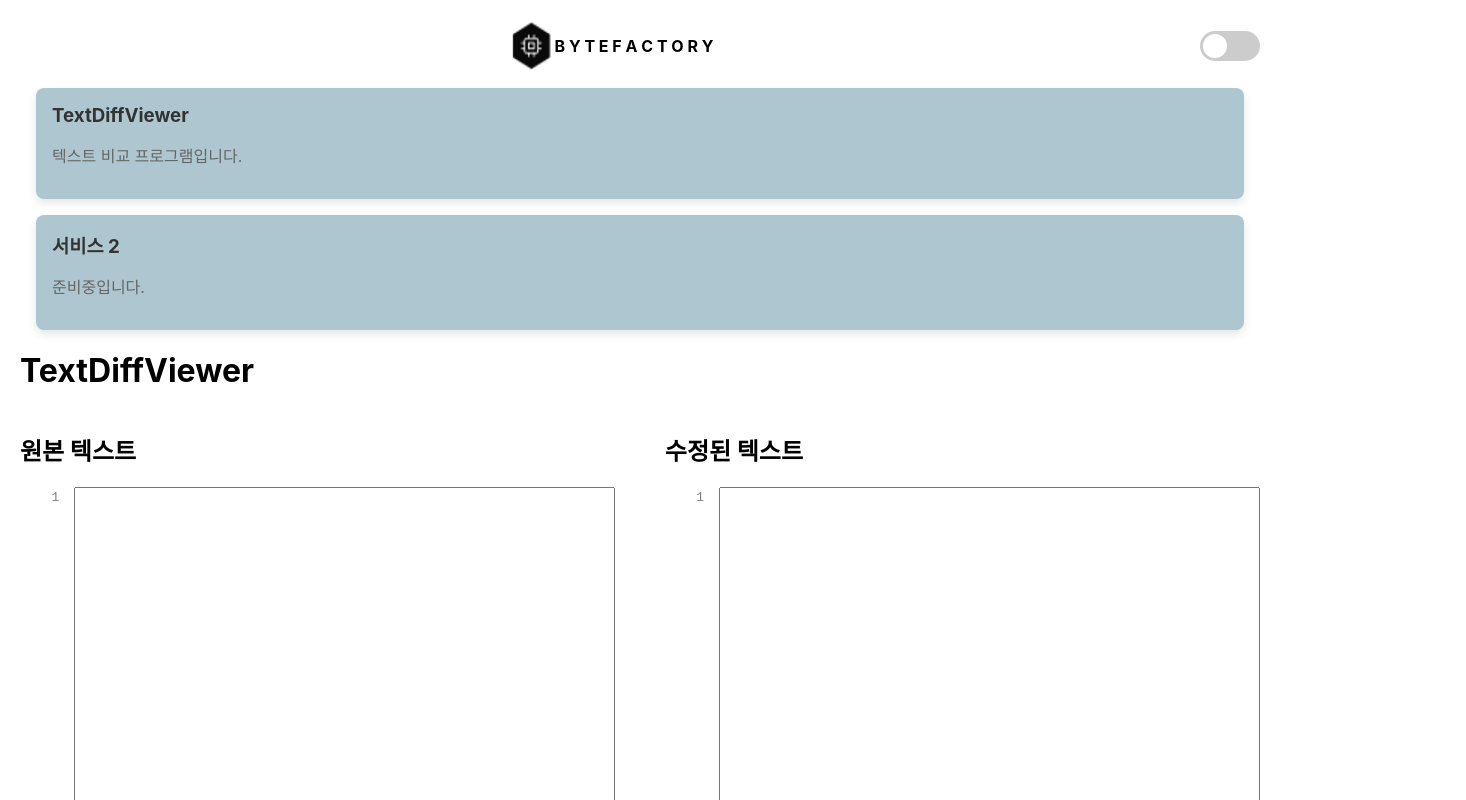
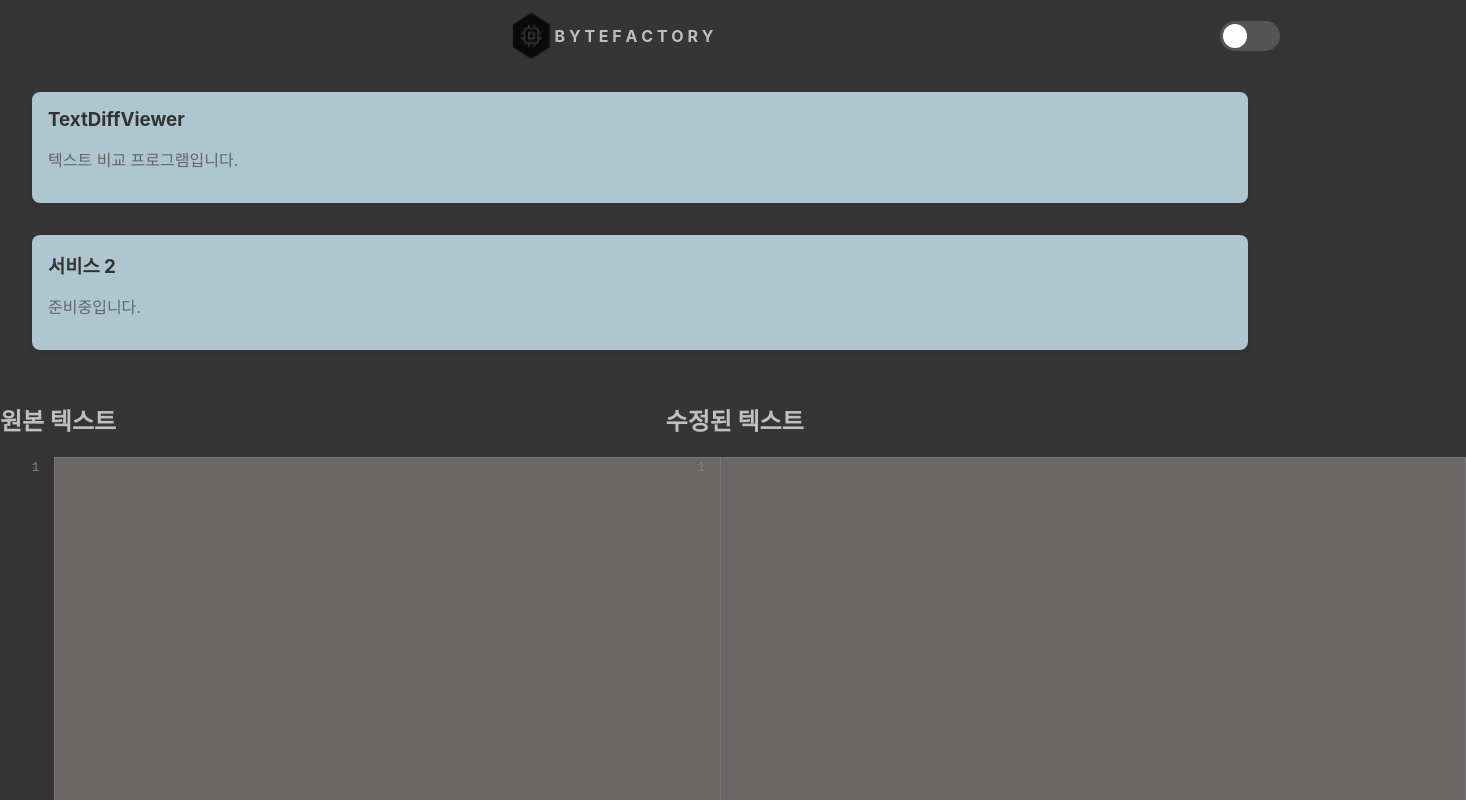
Before and after one commit to WonmoLee/ByteFactory, a React (Create React App) app: page /TextDiffViewer in a window 1280 px wide. Shown: the top 800 px of the page, 1466 px wide, since content can reach past the window. Built offline with nearby package versions, Linux system fonts and the light colour scheme.

Commit message:
전체적인 뷰 작업

```diff
--- a/public/electron.js
+++ b/public/electron.js
@@ -9,8 +9,8 @@ import('electron-is-dev').then((module) => {
   function createWindow() {
     // 브라우저 창 생성
     let win = new BrowserWindow({
-      width: 1600,
-      height: 800,
+      width: 1800,
+      height: 900,
       webPreferences: {
         nodeIntegration: true,
         contextIsolation: false,
--- a/src/App.css
+++ b/src/App.css
@@ -39,9 +39,12 @@
 
 .App-header {
   display: flex;
+  position: fixed;
   justify-content: space-between; /* 양 끝에 요소를 배치하고, 중간 요소는 가운데에 위치 */
   align-items: center;
   width: 100%;
+  background-color: #353535;
+  padding: 10px 0px;
 }
 
 .center-container {
@@ -62,7 +65,7 @@
 
 @keyframes slideOut {
   to {
-    transform: translateX(-44%); /* 왼쪽으로 이동하도록 transform을 적용합니다 */
+    transform: translateX(-43.5%); /* 왼쪽으로 이동하도록 transform을 적용합니다 */
   }
 }
 
@@ -72,7 +75,7 @@
 
 @keyframes slideIn {
   from {
-    transform: translateX(-44%);
+    transform: translateX(-43.5%);
   }
   to {
     transform: translateX(0);
@@ -103,9 +106,12 @@
 }
 
 .content-area {
-  transition: margin-left 1s;
+  padding-top: 60px; /* 헤더 높이에 맞춰 상단 여백 추가 */
+  transition: margin-left 1s, width 1s; /* 부드러운 전환 효과 */
+  width: 100%; /* 기본 너비 */
 }
 
 .content-shifted {
-  margin-left: 100px; /* 로고의 가로 길이에 맞춰 조정 */
+  margin-left: 65px; /* 사이드바의 너비만큼 이동 */
+  width: calc(100% - 65px); /* 사이드바 너비만큼 줄인 너비 */
 }
--- a/src/App.js
+++ b/src/App.js
@@ -26,7 +26,7 @@ const App = () => {
     setLogoClass('logo-slide-out');
     setTextClass('text-fade-out');
     // 로고의 가로 길이만큼 영역을 부여합니다.
-    setLogoContainerStyle({flexGrow: 0, flexShrink: 0, flexBasis: '100px'});
+    setLogoContainerStyle({flexGrow: 0, flexShrink: 0, flexBasis: '100px', zIndex: 1000});
     setSidebarOpen(true);
 
     setTimeout(() => {
@@ -59,7 +59,7 @@ const App = () => {
 
   return (
     <Router>
-      <div className="App" style={{padding: '20px'}}>
+      <div className="App">
         <header className="App-header" style={logoContainerStyle}>
           <div className={`center-container ${logoClass}`} onClick={handleLogoClick}>
             <img src={logo} alt="ByteFactory" style={{cursor: 'pointer'}} />
@@ -70,6 +70,7 @@ const App = () => {
           </div>
         </header>
         <Sidebar isOpen={sidebarOpen} />
+        <div className={`content-area ${sidebarOpen ? 'content-shifted' : ''}`}>
           {showCards && (
             <div>
               <Link to="/TextDiffViewer" onClick={handleCardClick}>
@@ -90,6 +91,7 @@ const App = () => {
             </Routes>
           )}
         </div>
+      </div>
     </Router>
   );
 };
--- a/src/assets/Card.css
+++ b/src/assets/Card.css
@@ -2,7 +2,7 @@
     background-color: #AEC6CF;
     border-radius: 8px;
     box-shadow: 0 4px 8px rgba(0, 0, 0, 0.1);
-    margin: 16px;
+    margin: 32px;
     padding: 16px;
     transition: transform 0.3s ease-in-out;
     will-change: transform; /* 성능 최적화를 위해 속성 추가 */
--- a/src/assets/DarkModeToggle.css
+++ b/src/assets/DarkModeToggle.css
@@ -2,14 +2,14 @@
     width: 60px; /* 너비 */
     height: 30px; /* 높이 */
     border-radius: 15px; /* 둥근 모서리 */
-    background-color: #ccc; /* 라이트 모드 배경색 */
+    background-color: #555; /* 라이트 모드 배경색 */
     position: relative;
     cursor: pointer;
     transition: background-color 0.3s ease; /* 부드러운 색상 전환 */
   }
 
   .toggle-container.dark-mode {
-    background-color: #555; /* 다크 모드 배경색 - 어두운 회색으로 변경 */
+    background-color: #ccc; /* 다크 모드 배경색 - 어두운 회색으로 변경 */
   }
 
   .toggle-switch {
--- a/src/assets/Modal.css
+++ b/src/assets/Modal.css
@@ -13,7 +13,7 @@
 
 .modal-content {
     z-index: 1001; /* 모달 컨텐츠를 모달 배경보다 더 높은 z-index로 설정합니다 */
-    background-color: #fff;
+    background-color: #555;
     padding: 20px;
     border-radius: 5px;
     box-shadow: 0 4px 8px rgba(0, 0, 0, 0.1);
--- a/src/assets/Sidebar.css
+++ b/src/assets/Sidebar.css
@@ -1,23 +1,24 @@
 .sidebar {
   width: 0;
-    height: 100%;
+  height: calc(100% - 0px); /* 헤더 높이만큼 뺀 나머지 높이 */
   position: fixed;
-    z-index: 1;
-    top: 0;
+  z-index: 1; /* 헤더보다 낮은 z-index 값을 가지도록 조정할 수 있습니다. */
+  top: 73px; /* 헤더의 높이에 맞춰 조정 */
   left: 0;
-    background-color: #333; /* 빨간색 배경 */
+  background-color: #333;
   overflow-x: hidden;
-    transition: 0.5s; /* 부드러운 전환 효과 */
+  transition: 1s;
 }
 
 .sidebar.open {
-    width: 50px; /* 사이드바가 열릴 때의 너비 */
+  width: 65px; /* 사이드바가 열릴 때의 너비 */
 }
 
   /* 아이콘 스타일링 */
 .icon {
   padding: 8px 16px;
   text-decoration: none;
+  text-align: center;
   font-size: 25px;
   color: #fff;
   display: block;
--- a/src/assets/TextDiffViewer.css
+++ b/src/assets/TextDiffViewer.css
@@ -1,5 +1,6 @@
 .textAreaContainer {
     display: flex;
+    width: 800px;
 }
 
 .lineNumbers {
--- a/src/components/Sidebar.js
+++ b/src/components/Sidebar.js
@@ -5,7 +5,7 @@ const Sidebar = ({ isOpen }) => {
   return (
     <div className={`sidebar ${isOpen ? 'open' : ''}`}>
       {/* 아이콘들을 여기에 추가 */}
-      <div className="icon">1</div>
+      <div className="icon">T</div>
       <div className="icon">2</div>
     </div>
   );
--- a/src/index.css
+++ b/src/index.css
@@ -5,20 +5,20 @@ body {
     sans-serif;
   -webkit-font-smoothing: antialiased;
   -moz-osx-font-smoothing: grayscale;
+  background-color: #353535;
+  color: #BFBFBF;
+}
+
+/* 라이트 모드 스타일 */
+body.dark-mode {
   background-color: #fff;
   color: #000;
 }
 
-/* 다크 모드 스타일 */
-body.dark-mode {
-  background-color: #353535;
-  color: #BFBFBF;
-}
-
 @media (prefers-color-scheme: dark) {
   body {
-    background-color: #121212;
-    color: #fff;
+    background-color: #353535;
+    color: #BFBFBF;
   }
 }
 
@@ -29,6 +29,8 @@ a {
 textarea {
   white-space: pre-wrap; /* 공백과 줄바꿈을 보존하면서 필요에 따라 자동 줄바꿈 */
   overflow-wrap: break-word; /* 단어가 너무 길어서 영역을 넘칠 때 단어 내에서 줄바꿈 */
+  background-color: #6b6767;
+  color: rgb(219, 202, 202);
 }
 
 code {
--- a/src/pages/TextDiffViewer.js
+++ b/src/pages/TextDiffViewer.js
@@ -32,8 +32,8 @@ const TextDiffViewer = () => {
     const styles = {
         diffContainer: {
             width: 'auto', // 전체 너비를 사용합니다.
-            minWidth: 'yourMinWidth', // 최소 너비를 설정합니다 (예: '400px').
-            maxWidth: 'yourMaxWidth', // 최대 너비를 설정합니다 (예: '800px').
+            minWidth: '1800px', // 최소 너비를 설정합니다 (예: '400px').
+            maxWidth: '1800px', // 최대 너비를 설정합니다 (예: '800px').
         },
         line: {
             wordBreak: 'break-all', // 긴 단어가 있을 경우 줄바꿈을 허용합니다.
@@ -42,7 +42,6 @@ const TextDiffViewer = () => {
 
     return (
         <div>
-            <h1>TextDiffViewer</h1>
             <div style={{ display: 'flex', justifyContent: 'space-between', marginBottom: '20px' }}>
                 <div style={{ width: '48%' }}>
                     <h2>원본 텍스트</h2>
```
Lines whose indentation alone changed are shown as unchanged.
